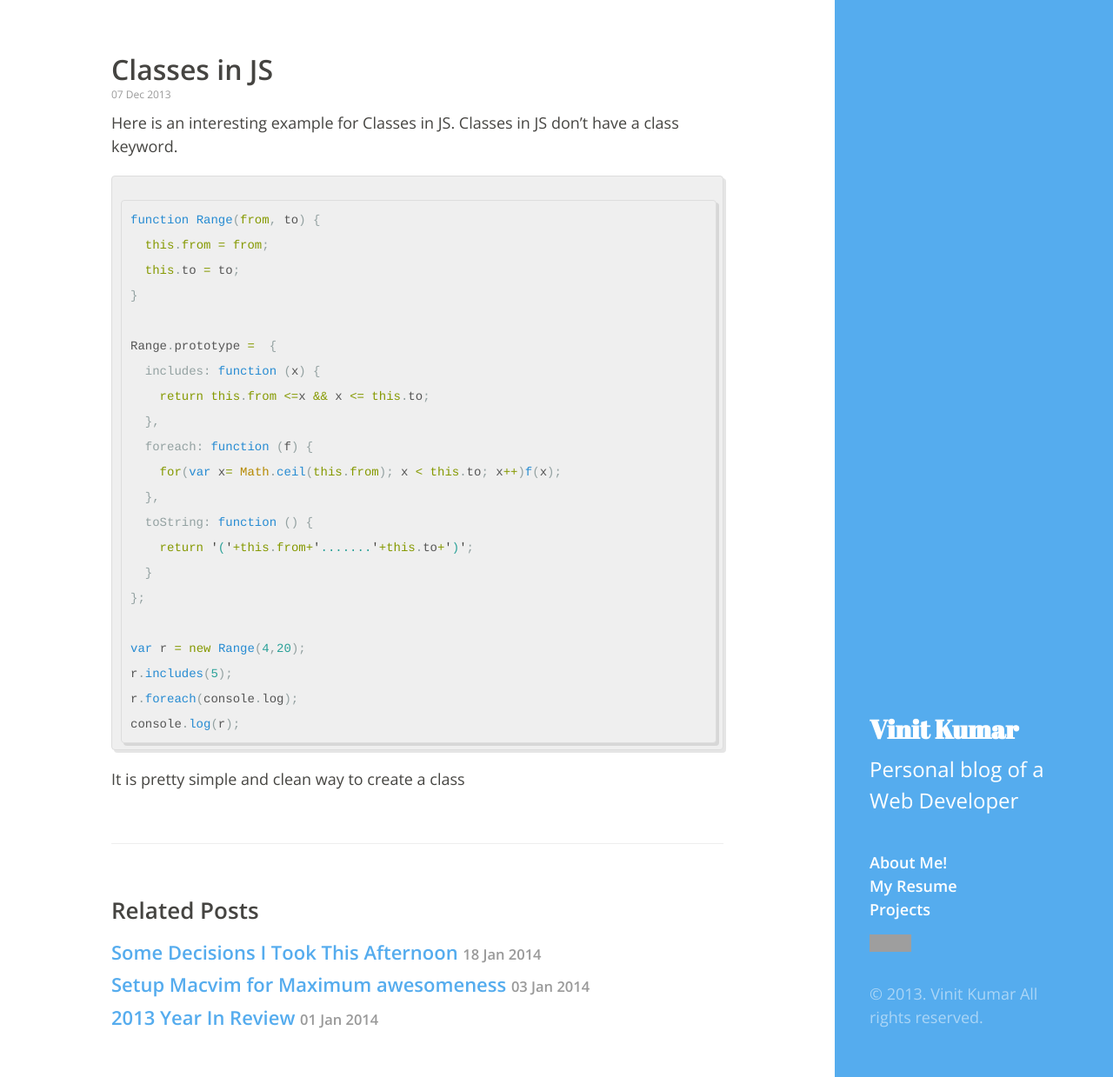
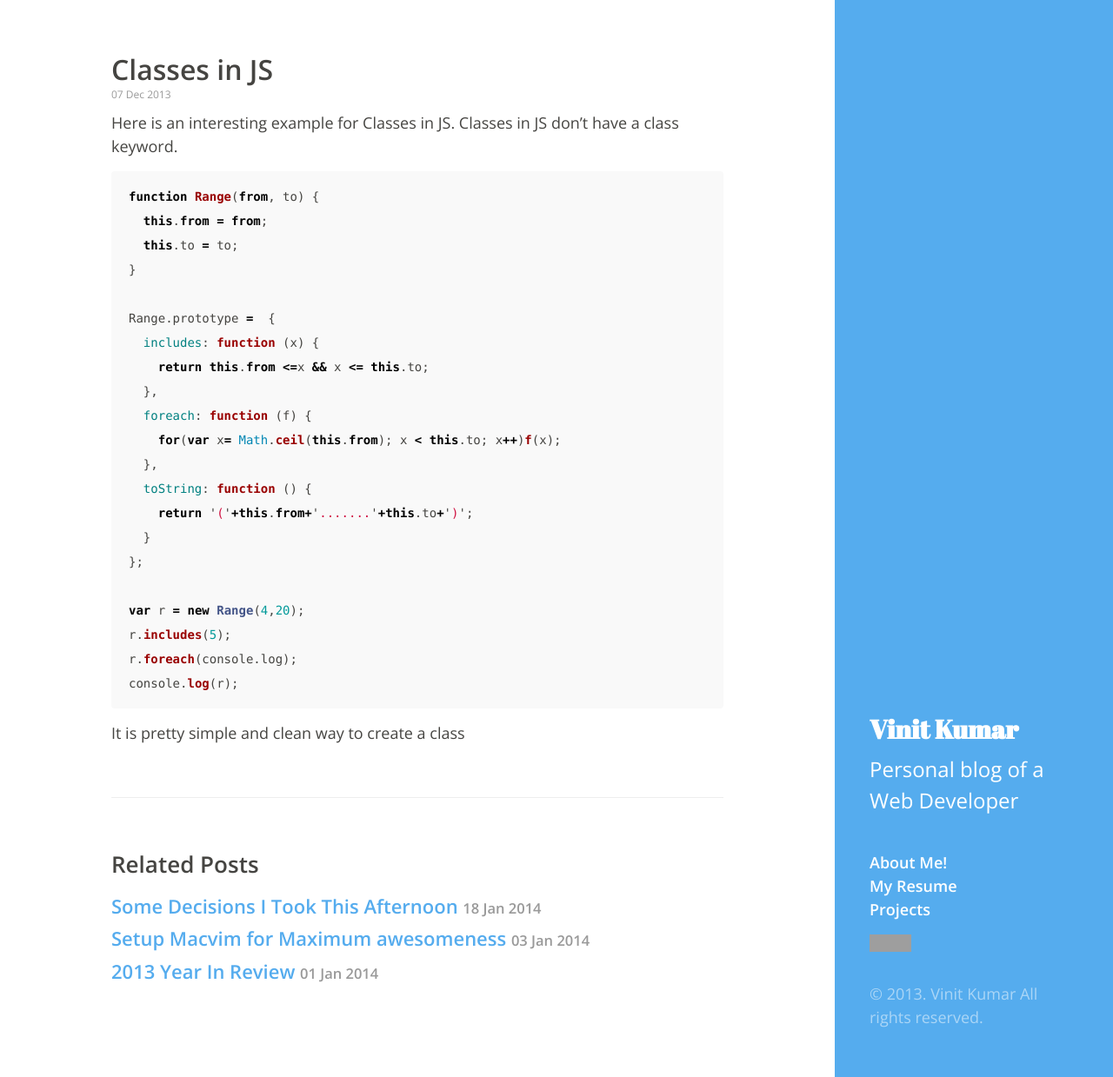
Before and after one commit to vinitkumar/vinitkumar.github.com, a Jekyll site: the page built from _posts/2013-12-07-Classes-in-JS.md, in a window 1280 px wide and 1239 px high. Shown: the whole window at 87% size. Built offline with Jekyll 4.4.1, drawn with Linux system fonts in a browser that asks for light colours; Markdown is read by kramdown in place of the engine named in the settings; grey boxes are pictures that could not be loaded.

Commit message:
add better syntax highlight

````diff
--- a/_includes/head.html
+++ b/_includes/head.html
@@ -36,7 +36,7 @@
 
   <!-- CSS -->
   <link rel="stylesheet" href="/public/css/hyde.css">
-  <link rel="stylesheet" href="/public/css/syntax.css">
+  <link rel="stylesheet" href="/public/css/github.css">
   <link rel="stylesheet" href="http://fonts.googleapis.com/css?family=Open+Sans:300,400italic,400,600,700|Abril+Fatface">
 
   <!-- Icons -->
--- a/_posts/2013-12-07-Classes-in-JS.md
+++ b/_posts/2013-12-07-Classes-in-JS.md
@@ -10,7 +10,7 @@ comments: false
 
 Here is an interesting example for Classes in JS. Classes in JS don't have a class keyword.
 
-```js
+```javascript
 function Range(from, to) {
   this.from = from;
   this.to = to;
````
